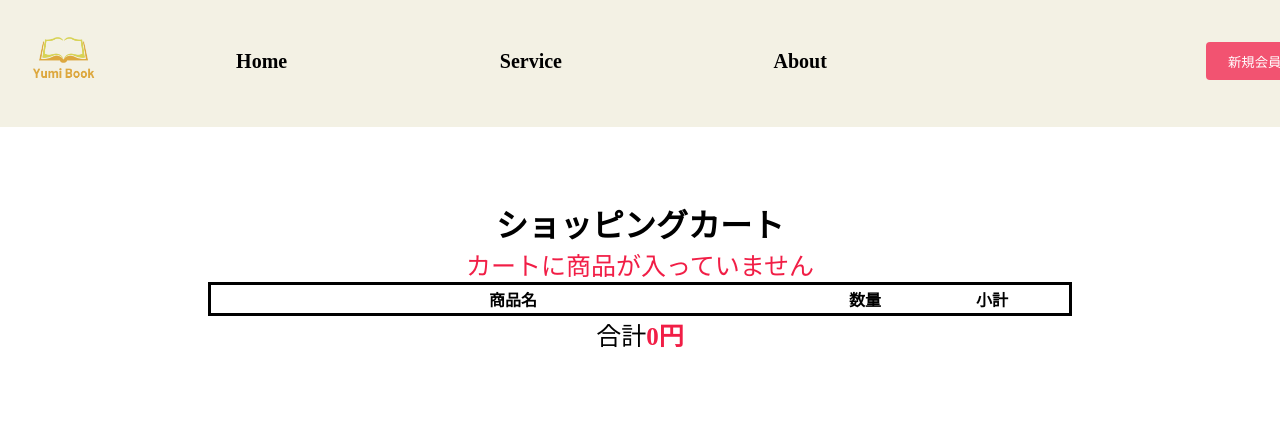
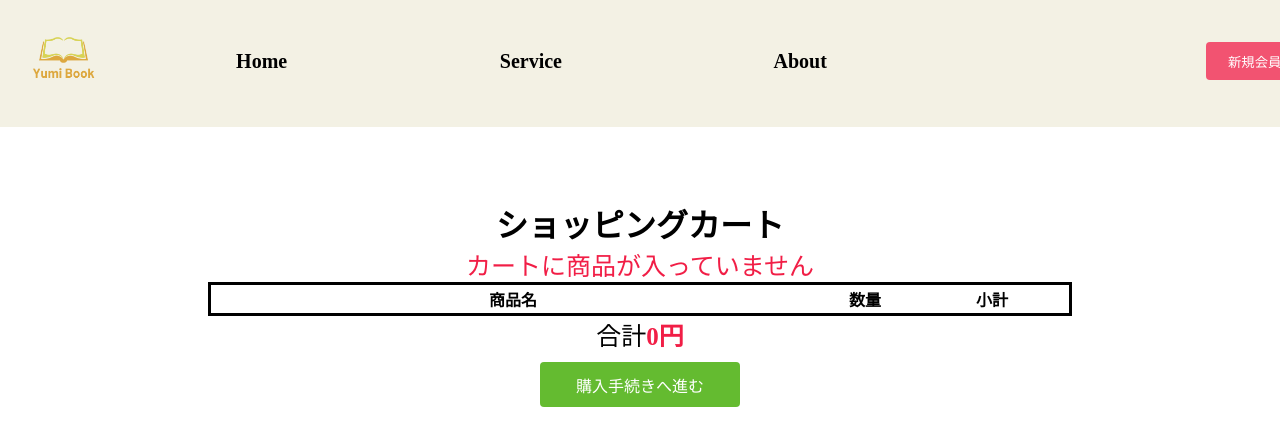
Before and after one commit to ymym98/rakuten-books, a Vue app: page /cartList in a window 1280 px wide. Shown: the top 446 px of the page. Built offline with nearby package versions, Linux system fonts and the light colour scheme; what vue-social-sharing would draw is missing.

Commit message:
購入手続きに進むボタンを作成

```diff
--- a/src/views/CartList.vue
+++ b/src/views/CartList.vue
@@ -36,7 +36,11 @@
               }}
             </td>
             <td align="center">
-              <button type="button" v-on:click="deleteCartListItem(index)">
+              <button
+                class="deleteButton"
+                type="button"
+                v-on:click="deleteCartListItem(index)"
+              >
                 カートから削除
               </button>
             </td>
@@ -49,6 +53,9 @@
           getTotalPrice.toLocaleString() + "円"
         }}</span>
       </div>
+    </div>
+    <div class="goOrder">
+      <button class="goOrderButton" type="button">購入手続きへ進む</button>
     </div>
   </div>
 </template>
@@ -138,4 +145,27 @@ h1 {
   color: #f11e46;
   font-weight: bold;
 }
+.goOrder {
+  margin-top: 10px;
+  text-align: center;
+}
+
+.goOrderButton {
+  width: 200px;
+  height: 45px;
+  font-size: 16px;
+  color: white;
+  background-color: #64bb30;
+  border-radius: 4px;
+  padding: 10px;
+  border: unset;
+  margin-bottom: 15px;
+}
+.goOrderButton:hover {
+  background-color: #94ce70;
+}
+
+.deleteButton {
+  margin-right: 10px;
+}
 </style>
```
